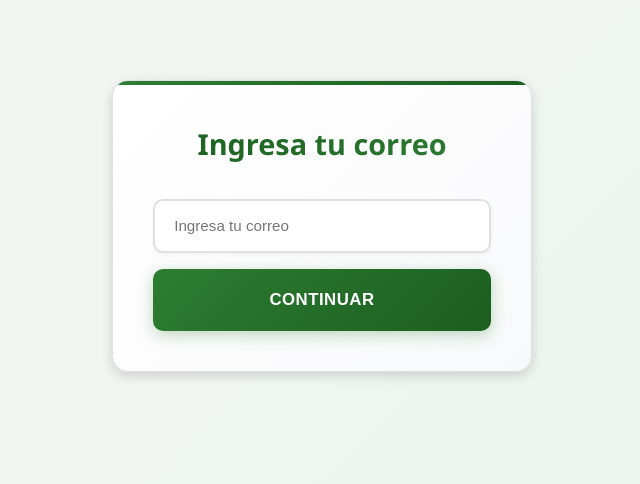
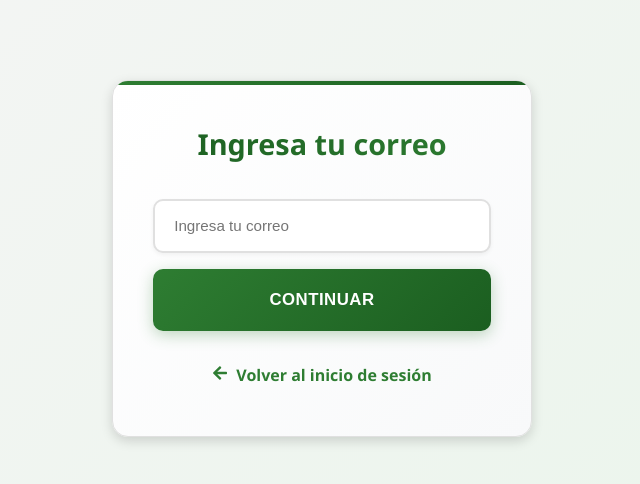
Before and after one commit to Eliza1213/Nova_Graf, a React (Create React App) app in the folder frontend/: page /ingresar-correo in a window 1280 px wide. Shown: the top 484 px of the page, without its empty margins (318-958 px from the left). Built offline with nearby package versions, Linux system fonts and the light colour scheme.

Commit message:
Corrección de validaciones

```diff
--- a/frontend/src/Login.css
+++ b/frontend/src/Login.css
@@ -48,8 +48,8 @@ body {
 /* Título */
 .login-container h2 {
   margin-top: 0;
-  margin-bottom: 2rem;
-  font-size: 1.8rem;
+  margin-bottom: .5rem;
+  font-size: 2rem;
   text-align: center;
   color: var(--text-color);
   font-weight: 700;
--- a/frontend/src/components/IngresarCorreo.js
+++ b/frontend/src/components/IngresarCorreo.js
@@ -1,12 +1,16 @@
 import React, { useState } from "react";
 import { useNavigate } from "react-router-dom";
-
+import { FaArrowLeft } from 'react-icons/fa';
 const IngresarCorreo = () => {
   const navigate = useNavigate();
   const [correo, setCorreo] = useState("");
   const [mensaje, setMensaje] = useState("");
   const metodo = localStorage.getItem("metodoRecuperacion");
 
+
+const handleVolver = () => {
+    navigate("/login");
+  };
   const handleEnviar = async (e) => {
     e.preventDefault();
     localStorage.setItem("correoRecuperacion", correo);
@@ -42,7 +46,16 @@ const IngresarCorreo = () => {
         />
         <button type="submit">Continuar</button>
       </form>
+
       {mensaje && <p>{mensaje}</p>}
+
+      <div className="volver-link">
+        <span onClick={handleVolver}>
+          <FaArrowLeft style={{ marginRight: '8px' }} />
+          Volver al inicio de sesión
+        </span>
+      </div>
+
     </div>
   );
 };
--- a/frontend/src/components/Login.js
+++ b/frontend/src/components/Login.js
@@ -233,15 +233,15 @@ const Login = () => {
           {message && <p className={`message ${message.includes("Error") || message.includes("incorrecta") || message.includes("registrado") ? "error" : "success"}`}>{message}</p>}
 
           <p className="register-link">
-            ¿Olvidaste tu contraseña? <span onClick={() => navigate("/recuperar")}>Recuperar contraseña</span>
+          <span onClick={() => navigate("/recuperar")}>  ¿Olvidaste tu contraseña?...Recuperar</span>
           </p>
 
           <p className="register-link">
-            ¿No tienes cuenta? <span onClick={() => navigate("/register")}>Regístrate aquí</span>
+           <span onClick={() => navigate("/register")}> ¿No tienes cuenta? ...Regístrate aquí</span>
           </p>
 
           <p className="register-link">
-            Volver al inicio{" "}
+
             <span onClick={() => navigate("/")}>Volver al inicio</span>
           </p>
           <div className="google-login-container">
--- a/frontend/src/components/RecuperarPregunta.js
+++ b/frontend/src/components/RecuperarPregunta.js
@@ -1,5 +1,6 @@
 import React, { useState, useEffect } from "react";
 import { useNavigate } from "react-router-dom";
+import { FaArrowLeft } from 'react-icons/fa';
 
 const RecuperarPregunta = () => {
   const navigate = useNavigate();
@@ -8,6 +9,10 @@ const RecuperarPregunta = () => {
   const [pregunta, setPregunta] = useState("");
   const [respuesta, setRespuesta] = useState("");
   const [mensaje, setMensaje] = useState("");
+
+  const handleVolver = () => {
+    navigate("/login");
+  };
 
   useEffect(() => {
     if (!correoRecuperacion) navigate("/recuperar"); // Si no hay correo, regresar
@@ -70,6 +75,13 @@ const RecuperarPregunta = () => {
       )}
 
       {mensaje && <p>{mensaje}</p>}
+        <div className="volver-link">
+                <span onClick={handleVolver}>
+                  <FaArrowLeft style={{ marginRight: '8px' }} />
+                  Volver al inicio de sesión
+                </span>
+              </div>
+
     </div>
   );
 };
--- a/frontend/src/components/registro.js
+++ b/frontend/src/components/registro.js
@@ -370,12 +370,10 @@ const Register = () => {
           </button>
 
           <p className="register-link">
-            ¿Ya tienes cuenta?{" "}
-            <span onClick={() => navigate("/login")}>Iniciar Sesión</span>
+            <span onClick={() => navigate("/login")}> ¿Ya tienes cuenta?....Iniciar Sesión</span>
           </p>
 
            <p className="register-link">
-            Volver al inicio{" "}
             <span onClick={() => navigate("/")}>Volver al inicio</span>
           </p>
 
```
